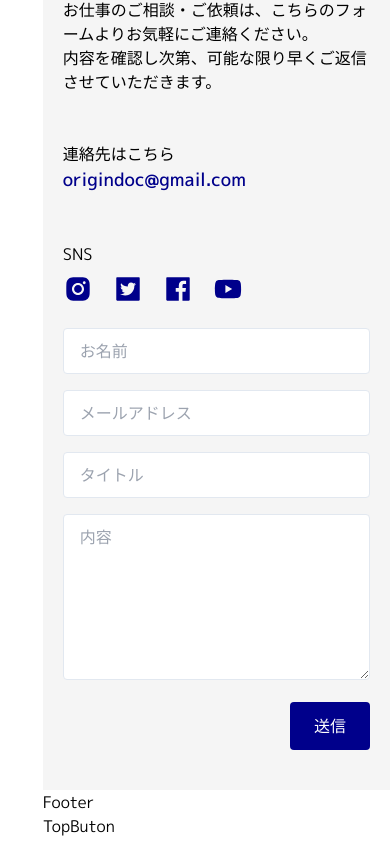
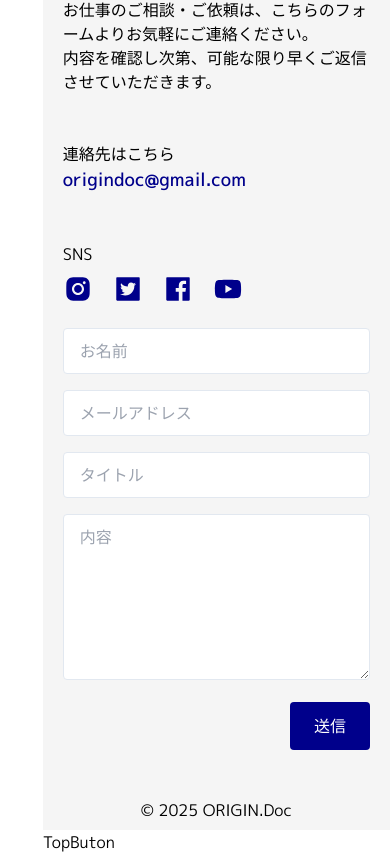
Before and after one commit to aotatsu8/nextlayer-portfolio, a Next.js app: page / in a window 390 px wide. Shown: the part 6799-7653 px from the top of the page. Built offline with nearby package versions, Linux system fonts and the light colour scheme.

Commit message:
Footerコンポーネント作成

```diff
--- a/src/components/Footer.tsx
+++ b/src/components/Footer.tsx
@@ -1,7 +1,11 @@
-import React from "react";
+import React from 'react';
 
 function Footer() {
-  return <div>Footer</div>;
+  return (
+    <div className="w-full text-center bg-whitesmoke py-2 md:hidden">
+      <p>© 2025 ORIGIN.Doc</p>
+    </div>
+  );
 }
 
 export default Footer;
```
